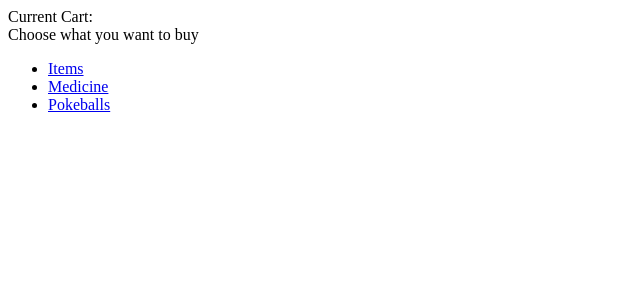
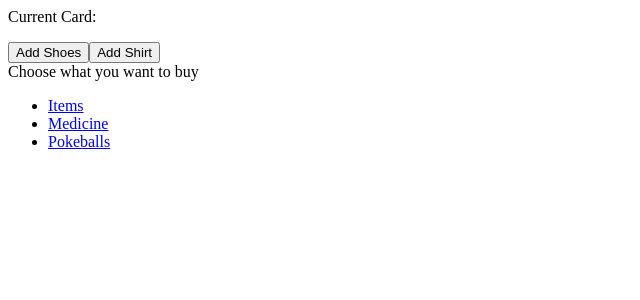
Before and after one commit to VinceDaPrince45/shoppingCart, a React (Vite) app: page /cart in a window 1280 px wide. Shown: the top 300 px of the page, without its empty margins (0-640 px from the left). Built offline with nearby package versions, Linux system fonts and the light colour scheme.

Commit message:
Test cart functionality when adding items

```diff
--- a/src/components/Choice.jsx
+++ b/src/components/Choice.jsx
@@ -6,7 +6,7 @@
             Choose what you want to buy
             <ul>
                 <li>
-                    <Link to="/">Items</Link>
+                    <Link to="items">Items</Link>
                 </li>
                 <li>
                     <Link to="medicine">Medicine</Link>
--- a/src/components/ShoppingCart.jsx
+++ b/src/components/ShoppingCart.jsx
@@ -5,9 +5,35 @@
     const [cart,setCart] = useState([]);
     // add objects to array consisting of name and count
 
+    const addItemToCart = (itemName) => {
+        const itemIndex = cart.findIndex(item => item.name === itemName);
+        console.log(cart);
+
+        if (itemIndex != -1) {
+            // item already in cart
+            const updatedCartItems = [...cart];
+            updatedCartItems[itemIndex] = {...updatedCartItems[itemIndex],count:updatedCartItems[itemIndex]+1};
+            setCart(updatedCartItems);
+        } else {
+            // item not yet in cart
+            setCart([...cart, {name:itemName, count:1}]);
+        }
+    }
+
     return (
         <div>
-            <div>Current Cart:</div>
+            <div>
+                <div>Current Card:</div>
+                <ul>
+                    {cart.map((item) => {
+                        <li>
+                            {item.name} - Quantity: {item.count}
+                        </li>
+                    })}
+                </ul>
+                <button onClick={() => addItemToCart("Shoes")}>Add Shoes</button>
+                <button onClick={() => addItemToCart("Shirt")}>Add Shirt</button>
+            </div>
             <Outlet />
         </div>
     );
```
